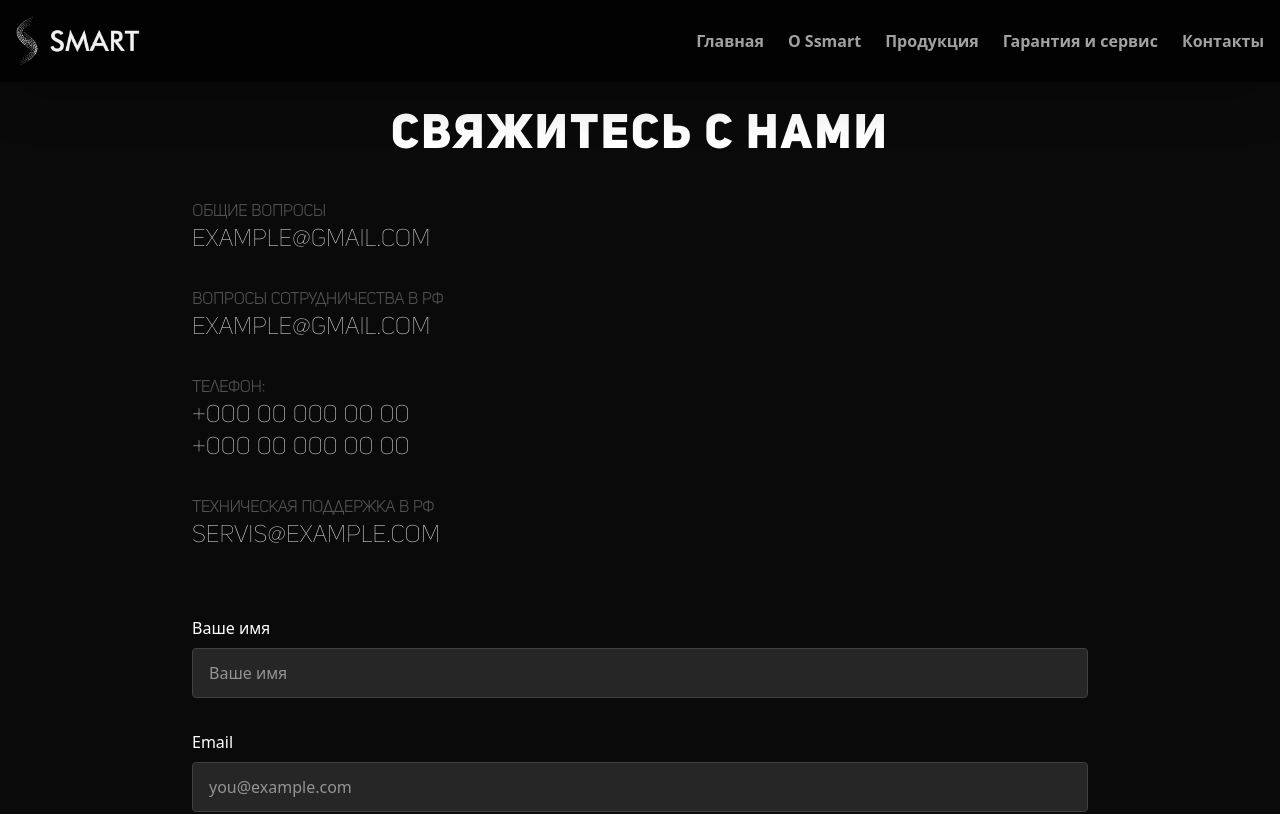
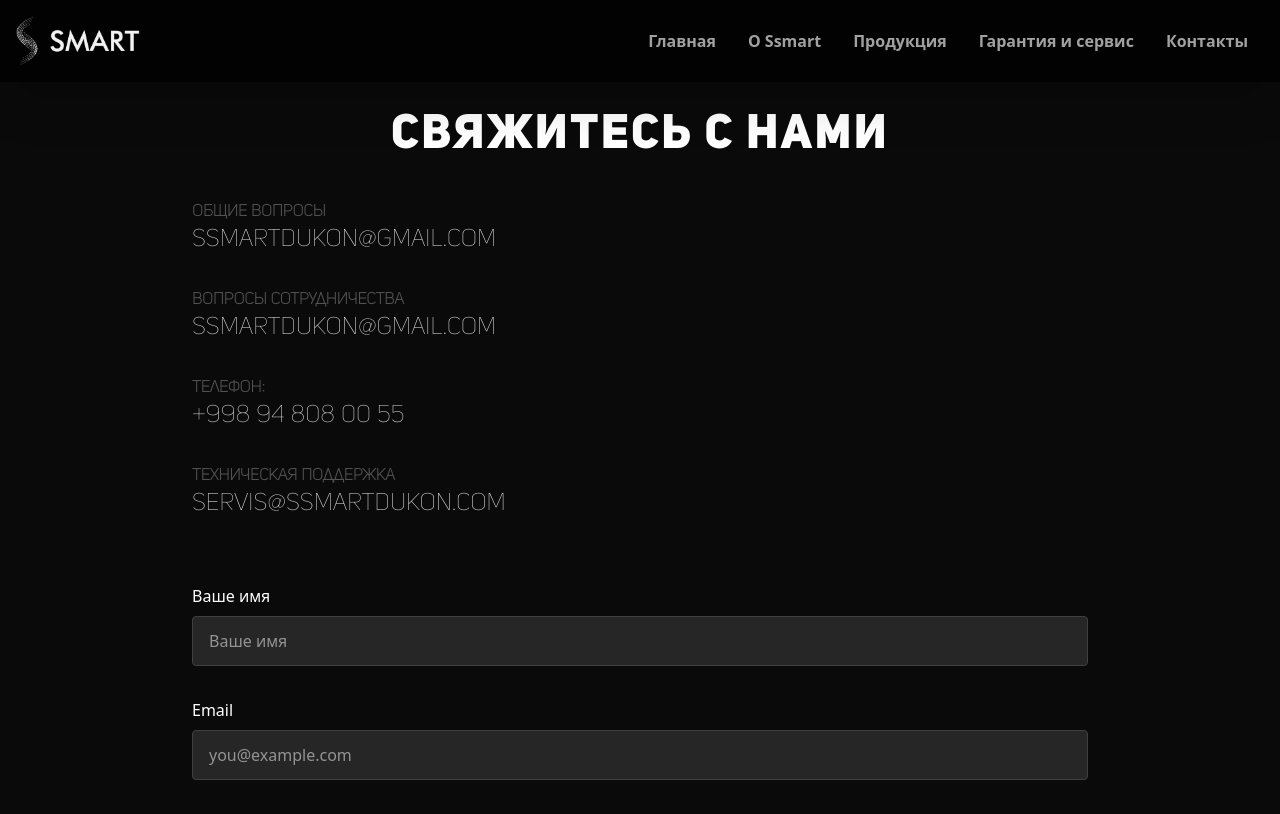
Before and after one commit to sarkuzb/ssmart-market, a React (Vite) app: page /contact in a window 1280 px wide. Shown: the top 814 px of the page. Built offline with nearby package versions, Linux system fonts and the light colour scheme.

Commit message:
header.jsx modifed

```diff
--- a/src/App.jsx
+++ b/src/App.jsx
@@ -7,6 +7,7 @@ import Contact from "./components/Contact";
 import Footer from "./components/Footer";
 import Header from "./components/Header";
 import MainProducts from "./components/MainProducts";
+import BackToTop from "./components/BackToTop";
 import "./index.css";
 
 function Home() {
@@ -30,6 +31,7 @@ function App() {
         <Route path="/main-products" element={<MainProducts />} />{" "}
       </Routes>
       <Footer />
+      <BackToTop />
     </div>
   );
 }
--- /dev/null
+++ b/src/components/BackToTop.jsx
@@ -0,0 +1,40 @@
+import { useEffect, useState } from "react";
+import { FaArrowUp } from "react-icons/fa";
+
+function BackToTop() {
+  const [isVisible, setIsVisible] = useState(false);
+
+  useEffect(() => {
+    const toggleVisibility = () => {
+      if (window.scrollY > 1200) {
+        setIsVisible(true);
+      } else {
+        setIsVisible(false);
+      }
+    };
+
+    window.addEventListener("scroll", toggleVisibility);
+    return () => window.removeEventListener("scroll", toggleVisibility);
+  }, []);
+
+  const scrollToTop = () => {
+    window.scrollTo({
+      top: 0,
+      behavior: "smooth",
+    });
+  };
+
+  return (
+    isVisible && (
+      <button
+        className="p-3 rounded-full text-neutral-950 bg-white/50 fixed bottom-14 right-14 cursor-pointer hover:bg-white/70 transition-all duration-200"
+        onClick={scrollToTop}
+        aria-label="Back to top"
+      >
+        <FaArrowUp />
+      </button>
+    )
+  );
+}
+
+export default BackToTop;
--- a/src/components/Contact.jsx
+++ b/src/components/Contact.jsx
@@ -60,50 +60,44 @@ export default function Contact() {
           <div>
             <h2 className="font-semibold text-neutral-600">Общие вопросы</h2>
             <a
-              href="mailto:info@ssmartelectronics.com"
+              href="mailto:ssmartdukon@gmail.com"
               className="text-neutral-300 hover:underline hover:text-rose-500 transition-colors text-xl sm:text-2xl block"
             >
-              example@gmail.com
+              ssmartdukon@gmail.com
             </a>
           </div>
 
           <div>
             <h2 className="font-semibold text-neutral-600">
-              Вопросы сотрудничества в РФ
+              Вопросы сотрудничества
             </h2>
             <a
-              href="mailto:nelin.p@ssmartelectronics.com"
+              href="mailto:ssmartdukon@gmail.com"
               className="text-neutral-300 hover:underline hover:text-rose-500 transition-colors text-xl sm:text-2xl block"
             >
-              example@gmail.com
+              ssmartdukon@gmail.com
             </a>
           </div>
 
           <div>
             <h2 className="font-semibold text-neutral-600">Телефон:</h2>
             <a
-              href="tel:+998971063353"
+              href="tel:+998948080055"
               className="hover:underline block text-neutral-300 hover:text-rose-500 transition-colors text-xl sm:text-2xl"
             >
-              +000 00 000 00 00
-            </a>
-            <a
-              href="tel:+79936361766"
-              className="hover:underline block text-neutral-300 hover:text-rose-500 transition-colors text-xl sm:text-2xl"
-            >
-              +000 00 000 00 00
+              +998 94 808 00 55
             </a>
           </div>
 
           <div>
             <h2 className="font-semibold text-neutral-600">
-              Техническая поддержка в РФ
+              Техническая поддержка
             </h2>
             <a
-              href="mailto:servis@ssmartelectronics.com"
+              href="mailto:servis@ssmartdukon.com"
               className="text-neutral-300 hover:underline hover:text-rose-500 transition-colors text-xl sm:text-2xl block"
             >
-              servis@example.com
+              servis@ssmartdukon.com
             </a>
           </div>
         </div>
@@ -164,7 +158,7 @@ export default function Contact() {
           <button
             type="submit"
             disabled={status === "loading"}
-            className="bg-rose-900 text-white px-8 py-4 rounded hover:bg-rose-700 transition disabled:opacity-50"
+            className="bg-rose-900 text-white px-8 py-4 rounded hover:bg-rose-700 transition disabled:opacity-50 cursor-pointer"
           >
             {status === "loading" ? "Отправка..." : "Отправить"}
           </button>
--- a/src/components/Header.jsx
+++ b/src/components/Header.jsx
@@ -1,4 +1,4 @@
-import { useState, useEffect } from "react";
+import { useState, useEffect, useRef } from "react";
 import { useNavigate, useLocation } from "react-router-dom";
 import Logo from "../assets/logo.png";
 
@@ -14,8 +14,25 @@ export default function Header() {
   const [isSticky, setSticky] = useState(false);
   const [activeSection, setActiveSection] = useState("hero");
   const [menuOpen, setMenuOpen] = useState(false);
+  const [hoverStyle, setHoverStyle] = useState({
+    left: 0,
+    width: 0,
+    opacity: 0,
+  });
+
   const navigate = useNavigate();
   const location = useLocation();
+  const menuRef = useRef(null);
+
+  const handleMouseEnter = (e) => {
+    const li = e.currentTarget;
+    const { offsetLeft, offsetWidth } = li;
+    setHoverStyle({ left: offsetLeft, width: offsetWidth, opacity: 1 });
+  };
+
+  const handleMouseLeave = () => {
+    setHoverStyle((prev) => ({ ...prev, opacity: 0 }));
+  };
 
   useEffect(() => {
     const handleScroll = () => {
@@ -42,11 +59,9 @@ export default function Header() {
 
     window.addEventListener("scroll", handleScroll);
     handleScroll();
-
     return () => window.removeEventListener("scroll", handleScroll);
   }, [location.pathname]);
 
-  // Lock scroll on mobile when menu is open
   useEffect(() => {
     if (menuOpen) {
       document.body.classList.add("overflow-hidden");
@@ -60,10 +75,8 @@ export default function Header() {
 
     if (item.id === "products") {
       if (location.pathname === "/contact") {
-        // On Contact page, navigate to /main-products
         navigate("/main-products");
       } else {
-        // Otherwise, scroll to #products section on home page
         if (location.pathname !== "/") {
           navigate("/", { replace: false });
           setTimeout(() => {
@@ -78,7 +91,6 @@ export default function Header() {
     } else if (item.path === "/contact") {
       navigate("/contact");
     } else {
-      // Default for other nav items - scroll or navigate
       if (location.pathname !== "/") {
         navigate("/", { replace: false });
         setTimeout(() => {
@@ -108,15 +120,31 @@ export default function Header() {
           </div>
 
           {/* Desktop Menu */}
-          <ul className="hidden md:flex space-x-6 font-bold text-md">
+          <ul
+            className="relative hidden md:flex font-bold text-md"
+            ref={menuRef}
+            onMouseLeave={handleMouseLeave}
+          >
+            {/* Hover Background Effect */}
+            <span
+              className="absolute top-0 h-full bg-neutral-700/10 rounded-md transition-all duration-300 ease-in-out pointer-events-none"
+              style={{
+                left: hoverStyle.left,
+                width: hoverStyle.width,
+                opacity: hoverStyle.opacity,
+                zIndex: 0,
+              }}
+            />
+
             {navItems.map(({ id, label, path }) => (
               <li
                 key={id}
-                className={`cursor-pointer transition ${
+                className={`relative z-10 cursor-pointer px-4 py-1 transition-colors duration-200 ${
                   activeSection === id
                     ? "text-white"
                     : "text-neutral-400 hover:text-white"
                 }`}
+                onMouseEnter={handleMouseEnter}
                 onClick={() => scrollOrNavigate({ id, path })}
               >
                 {label}
--- a/src/components/Products.jsx
+++ b/src/components/Products.jsx
@@ -180,7 +180,7 @@ export default function Products() {
                         </li>
                       </ul>
                       <button
-                        className="mt-4 sm:mt-6 bg-neutral-400 text-neutral-950 font-semibold py-2 px-4 rounded-lg hover:bg-white transition text-sm sm:text-base"
+                        className="mt-4 sm:mt-6 bg-neutral-400 text-neutral-950 font-semibold py-2 px-4 rounded-lg hover:bg-white transition text-sm sm:text-base cursor-pointer"
                         type="button"
                         style={{ flexShrink: 0 }}
                         onClick={() => navigate("/main-products")}
```
